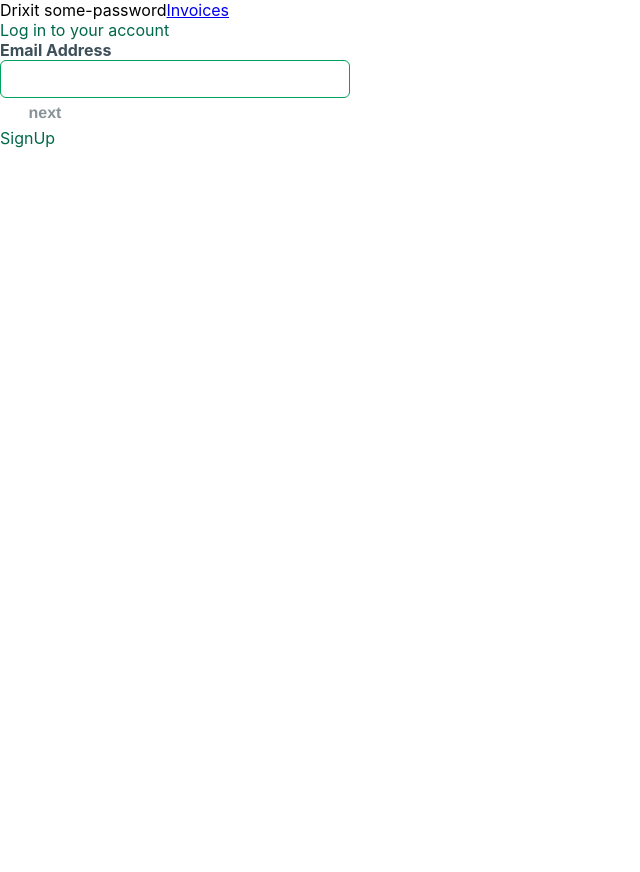
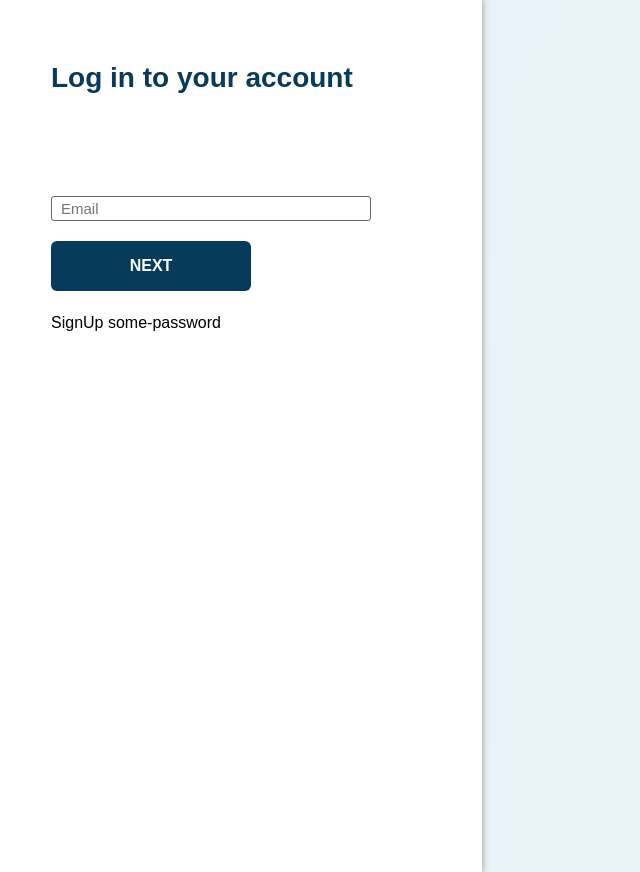
Before and after one commit to pablolucianop/login-plp, a React (Create React App) app in the folder client/: page / in a window 1280 px wide. Shown: the whole page, without its empty margins (0-640 px from the left). Before the commit the page ends 800 px from the top, so only its background shows below. Built offline with nearby package versions, Linux system fonts and the light colour scheme.

Commit message:
feat: login css

```diff
--- a/client/src/components/App.css
+++ b/client/src/components/App.css
@@ -1,3 +1,18 @@
 .App {
   text-align: center;
 }
+
+h3 {
+  color: #063b5b;
+  font-size: 28px;
+  line-height: 1;
+  font-weight: bold;
+  margin-bottom: 24px;
+  text-align: left;
+}
+body {
+  text-rendering: optimizeSpeed;
+  line-height: 1.5;
+  font-family: "Nunito", sans-serif;
+background-image: linear-gradient(120deg, #e7f1f9 0%, #ebf4f4 100%);
+}
--- a/client/src/components/App.js
+++ b/client/src/components/App.js
@@ -14,8 +14,6 @@ function App() {
 
   return (
     <div>
-      Drixit some-password
-      <Link to="/userInfo">Invoices</Link>
       {userData.logedIn ? (
         <Link to="/welcome">Invoices</Link>
       ) : (
--- a/client/src/components/EmailInputContainer.css
+++ b/client/src/components/EmailInputContainer.css
@@ -1,25 +1,27 @@
-.input-container {
-    width: 100%;
-    font-weight: normal;
-    border: 1px solid rgb(0, 163, 92);
-    z-index: 1;
-    outline: none;
-    color: rgb(0, 30, 43);
-    background-color: rgb(255, 255, 255);
-    font-size: 13px;
-    height: 36px;
-    padding-left: 12px;
-    border-radius: 6px;
-    padding-right: 36px;
+
+
+input{
+border: 1px solid #666666;
+    color: #666666;
+    border-radius: 3px;
+    font-size: 15px;
+    padding: 3px 9px;
+    width: 300px;
+    margin-bottom: 20px;
+    -moz-box-shadow: 0px 0px 4px #ffffff;
+    -webkit-box-shadow: 0px 0px 4px #ffffff;
+    box-shadow: 0px 0px 4px #ffffff;
+    transition: 0.3s;
+    outline: none
 }
-input{
-        transition: border-color 150ms ease-in-out 0s;
-    font-family: "Euclid Circular A", Akzidenz, "Helvetica Neue", Helvetica, Arial, sans-serif;
-    height: 34px;
-    border: 0;
-    width: 100% -23px;
-    background-color: rgb(255, 255, 255);
+
+
+input:hover {
+    -moz-box-shadow: 0px 0px 4px #095a8b;
+    -webkit-box-shadow: 0px 0px 4px #095a8b;
+    box-shadow: 0px 0px 4px #095a8b;
 }
+
 label {
     font-weight: bold;
     color: rgb(61, 79, 88);
@@ -28,13 +30,61 @@ label {
 .check {
     position: relative;
         right: 0%;
-        top: -13px;
+        top: 48px;
 }
 .NextLoginBtn {
-    height: 30px;
-    width: 90px;
-    border-radius: 7px;
-    font-weight: bold;
-    color: rgb(136, 147, 151);
-    font-size: medium;
+background-color: #063b5b;
+    color: #ffffff;
+    font-size: 16px;
+    line-height: 16px;
+    font-weight: 700;
+    text-align: center;
+    width: 200px;
+    height: 50px;
+    text-transform: uppercase;
+    border: none;
+    border-radius: 6px;
+    display: flex;
+    justify-content: center;
+    align-items: center;
+    white-space: nowrap;
+    padding: 0 16px;
+    font-family: "Nunito", sans-serif;
+    transition-duration: 2s;
+    transition-timing-function: linear;
+    transition-delay: 1s;
+    transition: 0.3s;
+
+
 }
+.NextLoginBtn:hover {
+    background-color: #095a8b;
+    -moz-box-shadow: 0px 0px 4px #ffffff;
+            -webkit-box-shadow: 0px 0px 4px #ffffff;
+            box-shadow: 0px 0px 4px #ffffff;
+
+}
+.change{
+    color: #379392;
+    opacity: 0.8;
+    background-color: transparent;
+    position: relative;
+        background-repeat: no-repeat;
+        border: none;
+        cursor: pointer;
+        overflow: hidden;
+        outline: none;
+
+}
+
+.alertArea {
+    height: 80px;
+    color: rgb(219, 48, 48);
+display: flex;
+    flex-direction: column-reverse;
+    align-items: flex-end;
+    width: 320px;
+        margin-top: 10px;
+
+        line-height: 0px;
+}
--- a/client/src/components/EmailInputContainer.js
+++ b/client/src/components/EmailInputContainer.js
@@ -12,40 +12,43 @@ function EmailInputContainer(props) {
 
   return (
     <form onSubmit={handleSubmit}>
-      <label>Email Address </label>
-      {props.emailValidated === false && <p className="check">Invalid mail</p>}
-      <div className="input-container">
+      <div className="alertArea">
+        {props.emailValidated === false && (
+          <p className="alert">Invalid mail</p>
+        )}
+        {props.emailValidated && (
+          <button
+            className="change"
+            onClick={() => props.setEmailValidated(null)}
+          >
+            Change
+          </button>
+        )}
+      </div>
       <input
         type="text"
         onChange={(e) => setEmail(e.target.value)}
+        placeholder="Email"
         name="email"
         disabled={props.emailValidated}
         required
       />
-        {props.emailValidated && (
-          <button
-            className="check"
-            onClick={() => props.setEmailValidated(null)}
-          >
-            change
-          </button>
-        )}
 
-        {props.emailValidated && <p className="check">✔️</p>}
+      {/* {props.emailValidated &&  <p className="check">✔️</p>} */}
       {/* {renderErrorMessage('uname')} */}
-      </div>
+
       {props.emailValidated && (
         <div>
-          <label>password</label>
-          <div className="input-container">
+          {/* <label>password</label> */}
+
           <input
             type="password"
             onChange={(e) => setPassword(e.target.value)}
             name="password"
+            placeholder="Password"
             required
           />
           {/* {renderErrorMessage('uname')} */}
-          </div>
         </div>
       )}
       {props.emailValidated ? (
@@ -62,49 +65,3 @@ function EmailInputContainer(props) {
   )
 }
 export default EmailInputContainer
-// <form onSubmit={handleSubmit}>
-//   <label>Email Address </label>
-//   <div className="input-container">
-//     <input
-//       type="text"
-//       onChange={(e) => setEmail(e.target.value)}
-//       name="email"
-//       disabled={props.emailValidated}
-//       required
-//     />
-//     {props.emailValidated && (
-//       <button
-//         className="check"
-//         onClick={() => props.setEmailValidated(false)}
-//       >
-//         change
-//       </button>
-//     )}
-//     {props.emailValidated && <p className="check">✔️</p>}
-//     {/* {renderErrorMessage('uname')} */}
-//   </div>
-//   {props.emailValidated && (
-//     <div>
-//       <label>password</label>
-//       <div className="input-container">
-//         <input
-//           type="password"
-//           onChange={(e) => setPassword(e.target.value)}
-//           name="password"
-//           required
-//         />
-//         {/* {renderErrorMessage('uname')} */}
-//       </div>
-//     </div>
-//   )}
-//   {props.emailValidated ? (
-//     <input
-//       type="submit"
-//       name="foo"
-//       value="login"
-//       className="NextLoginBtn"
-//     />
-//   ) : (
-//     <input type="submit" name="foo" value="next" className="NextLoginBtn" />
-//   )}
-// </form>
--- a/client/src/components/LoginContainer.css
+++ b/client/src/components/LoginContainer.css
@@ -1,5 +1,12 @@
-.form {
-    /* background-color : rgb(111, 146, 216); */
-        width: 300px;
-    color: rgb(0, 104, 74);
+.form-wrapper{
+    padding-top: 36px;
+        padding-right: 51px;
+        padding-bottom: 36px;
+        padding-left: 51px;
+            -moz-box-shadow: 0px 0px 7px #8e8e8e;
+                -webkit-box-shadow: 0px 0px 7px #8e8e8e;
+                box-shadow: 0px 0px 7px #8e8e8e;
+                width: 380px;
+                height: 100vh;
+                background-color: white;
 }
--- a/client/src/components/LoginContainer.js
+++ b/client/src/components/LoginContainer.js
@@ -58,7 +58,8 @@ function LoginContainer(props) {
 
   return (
     <div className="form">
-      Log in to your account
+      <div className="form-wrapper">
+        <h3> Log in to your account</h3>
         <EmailInputContainer
           handleSubmitEmail={handleSubmitEmail}
           authenticateUser={authenticateUser}
@@ -67,6 +68,7 @@ function LoginContainer(props) {
         />
         <SignUp />
       </div>
+    </div>
   )
 }
 export default LoginContainer
--- a/client/src/components/SignUp.js
+++ b/client/src/components/SignUp.js
@@ -2,7 +2,7 @@
 function SignUp(props) {
   return (
     <div>
-      SignUp
+      SignUp some-password
       {/* Hello, {props.name} */}
     </div>
   )
```
Lines whose indentation alone changed are shown as unchanged.
